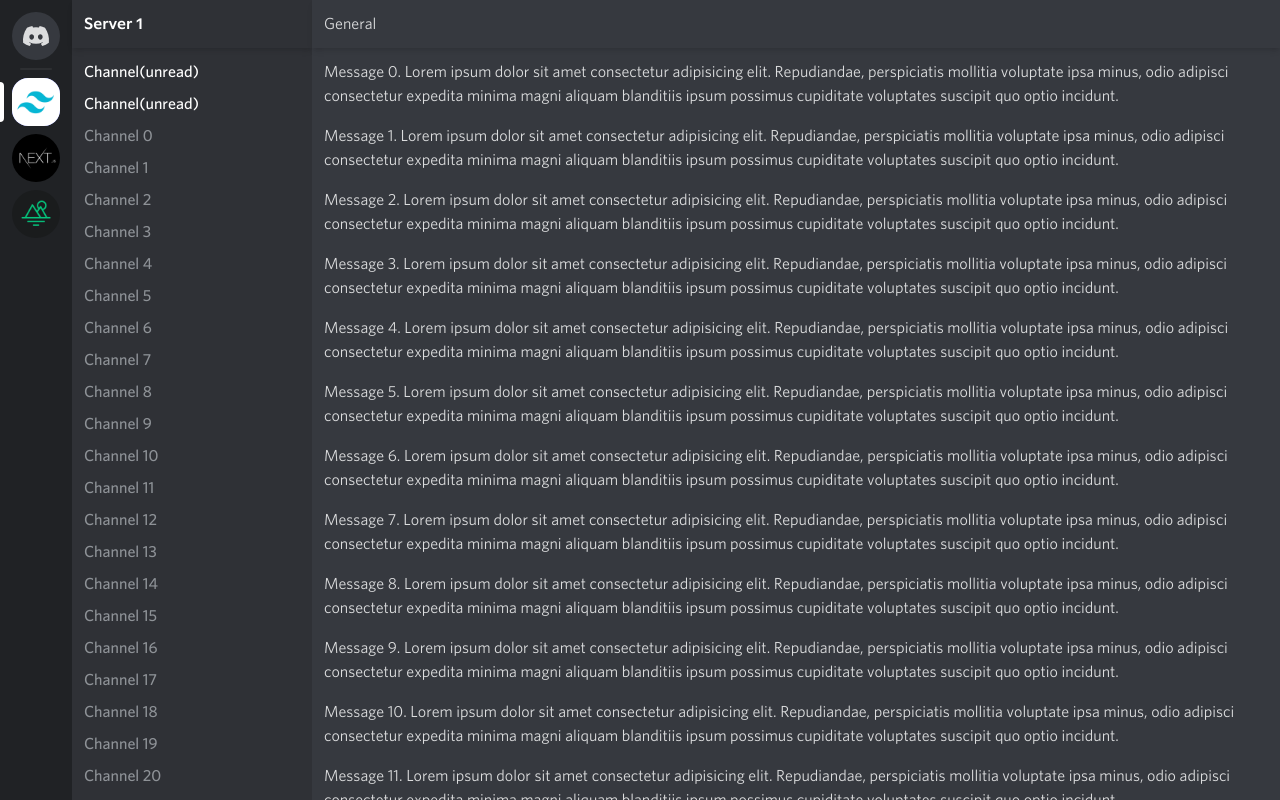
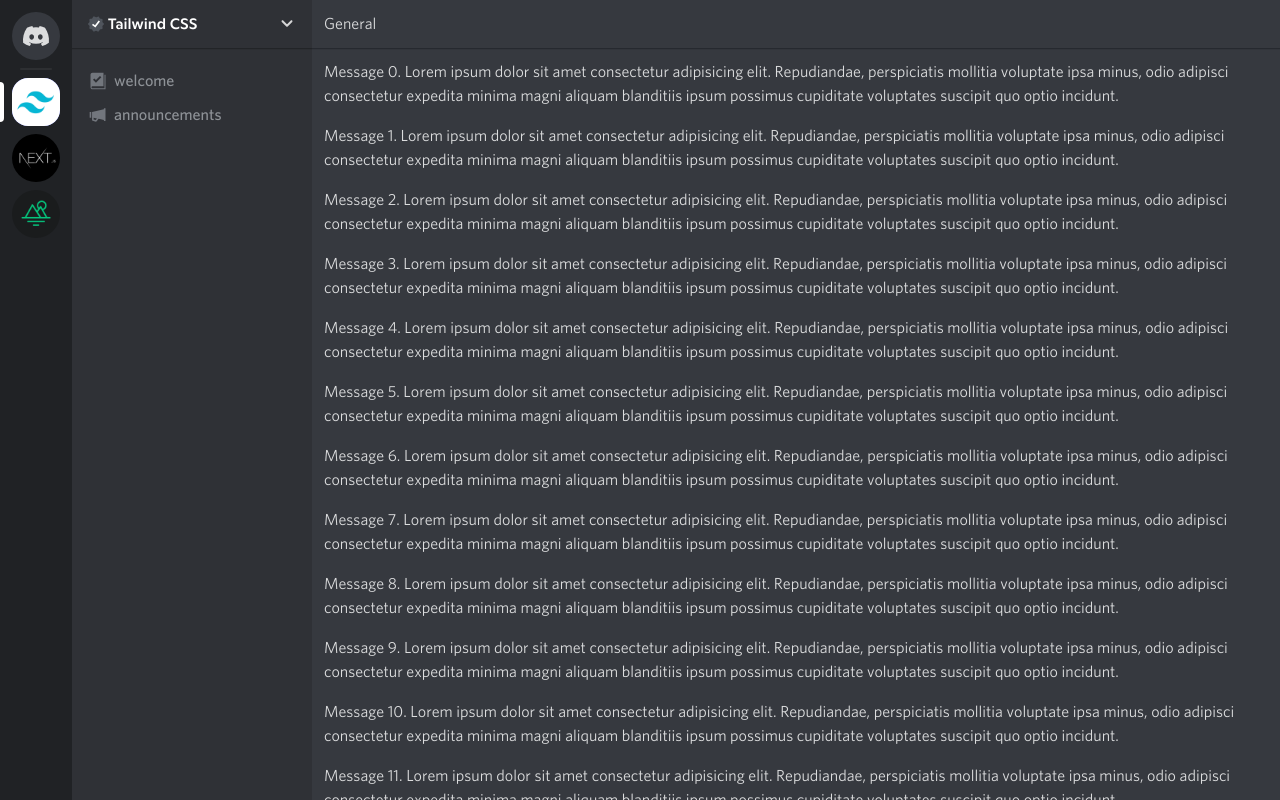
Before and after one commit to Kvaibhav01/discord-clone-tailwind-next13, a Next.js app: page /servers/1 in a window 1280 px wide. Built offline with nearby package versions, Linux system fonts and the light colour scheme.

Commit message:
Built server header and channel list

```diff
--- /dev/null
+++ b/components/icons.js
@@ -0,0 +1,110 @@
+export function DiscordIcon(props) {
+  return (
+    <svg aria-hidden='false' viewBox='0 0 28 20' {...props}>
+      <path
+        fill='currentColor'
+        d='M23.021 1.677A21.227 21.227 0 0017.658 0c-.252.462-.483.935-.687 1.418a19.931 19.931 0 00-5.943 0C10.82.935 10.59.462 10.337.005c-1.856.32-3.659.88-5.37 1.677C1.567 6.78.65 11.754 1.111 16.652A21.504 21.504 0 007.691 20c.532-.726 1.004-1.5 1.407-2.309a13.582 13.582 0 01-2.221-1.078c.188-.137.37-.274.547-.428a15.232 15.232 0 0013.152 0c.177.148.36.291.541.428-.707.424-1.453.787-2.22 1.078.408.808.875 1.578 1.405 2.303a21.5 21.5 0 006.58-3.347h.007c.541-5.674-.922-10.6-3.868-14.97zM9.681 13.638c-1.283 0-2.34-1.193-2.34-2.644S8.37 8.35 9.68 8.35c1.308 0 2.359 1.193 2.338 2.644 0 1.451-1.036 2.644-2.339 2.644zm8.635 0c-1.283 0-2.34-1.193-2.34-2.644s1.036-2.644 2.34-2.644c1.302 0 2.36 1.193 2.338 2.644 0 1.451-1.036 2.644-2.338 2.644z'
+      />
+    </svg>
+  );
+}
+
+export function VerifiedIcon(props) {
+  return (
+    <svg
+      aria-label='Verified'
+      aria-hidden='false'
+      viewBox='0 0 16 15.2'
+      {...props}
+    >
+      <path
+        fill='currentColor'
+        fillRule='evenodd'
+        d='M16 7.6c0 .79-1.28 1.38-1.52 2.09s.44 2 0 2.59-1.84.35-2.46.8-.79 1.84-1.54 2.09-1.67-.8-2.47-.8-1.75 1-2.47.8-.92-1.64-1.54-2.09-2-.18-2.46-.8.23-1.84 0-2.59S0 8.39 0 7.6s1.28-1.38 1.52-2.09-.44-2 0-2.59 1.85-.35 2.48-.8S4.78.28 5.53 0 7.2.83 8 .83s1.75-1 2.47-.8.91 1.64 1.53 2.09 2 .18 2.46.8-.23 1.84 0 2.59S16 6.81 16 7.6z'
+      />
+    </svg>
+  );
+}
+
+export function CheckIcon(props) {
+  return (
+    <svg aria-hidden='false' viewBox='0 0 16 15.2' {...props}>
+      <path
+        d='M7.4 11.17L4 8.62l1-1.36 2 1.53L10.64 4 12 5z'
+        fill='currentColor'
+      />
+    </svg>
+  );
+}
+
+export function ChevronIcon(props) {
+  return (
+    <svg viewBox='0 0 18 18' fill='none' {...props}>
+      <path
+        d='M5.20711 5.54289C4.81658 5.15237 4.18342 5.15237 3.79289 5.54289C3.40237 5.93342 3.40237 6.56658 3.79289 6.95711L5.20711 5.54289ZM9 10.75L8.29289 11.4571C8.68342 11.8476 9.31658 11.8476 9.70711 11.4571L9 10.75ZM14.2071 6.95711C14.5976 6.56658 14.5976 5.93342 14.2071 5.54289C13.8166 5.15237 13.1834 5.15237 12.7929 5.54289L14.2071 6.95711ZM3.79289 6.95711L8.29289 11.4571L9.70711 10.0429L5.20711 5.54289L3.79289 6.95711ZM9.70711 11.4571L14.2071 6.95711L12.7929 5.54289L8.29289 10.0429L9.70711 11.4571Z'
+        fill='currentColor'
+      />
+    </svg>
+  );
+}
+
+export function BookIcon(props) {
+  return (
+    <svg viewBox='0 0 40 40' {...props}>
+      <path
+        fill='currentColor'
+        fillRule='evenodd'
+        clipRule='evenodd'
+        d='M33 34.583V7.5h2v29.167H9c-2.209 0-4-1.866-4-4.167v-25c0-2.301 1.791-4.167 4-4.167h22v27.084H9c-1.104 0-2 .931-2 2.083 0 1.151.896 2.083 2 2.083h24zM23.972 10l-8.083 7.991-3.18-3.147L10 17.506l5.889 5.827 10.778-10.666L23.972 10z'
+      />
+    </svg>
+  );
+}
+
+export function SpeakerphoneIcon(props) {
+  return (
+    <svg viewBox='0 0 24 24' {...props}>
+      <path
+        d='M3.9 8.26H2v7.034h1.9V8.26zM19.1 4v1.127L4.85 8.264v9.854c0 .432.296.807.72.914l3.8.94a.954.954 0 00.99-.35l2.347-3.098L19.1 17.93v1.129H21V4h-1.9zM9.218 17.994l-2.468-.611V15.21l3.92.864-1.452 1.92z'
+        fill='currentColor'
+      />
+    </svg>
+  );
+}
+
+export function ArrowComponent(props) {
+  return (
+    <svg viewBox='0 0 24 24' {...props}>
+      <path
+        fill='currentColor'
+        fillRule='evenodd'
+        clipRule='evenodd'
+        d='M16.59 8.59L12 13.17 7.41 8.59 6 10l6 6 6-6-1.41-1.41z'
+      />
+    </svg>
+  );
+}
+
+export function AddPersonIcon(props) {
+  return (
+    <svg viewBox='0 0 16 16' {...props}>
+      <path
+        fill='currentColor'
+        d='M14 2h2v1h-2v2h-1V3h-2V2h2V0h1v2zM6.5 8.007a2.5 2.5 0 000-5 2.5 2.5 0 000 5zM6.5 8.34c-3.24 0-5.5 1.647-5.5 4v.667h11v-.667c0-2.36-2.26-4-5.5-4z'
+      />
+    </svg>
+  );
+}
+
+export function HashtagIcon(props) {
+  return (
+    <svg viewBox='0 0 24 24' {...props}>
+      <path
+        fill='currentColor'
+        fillRule='evenodd'
+        clipRule='evenodd'
+        d='M5.887 21a.5.5 0 01-.493-.587L6 17H2.595a.5.5 0 01-.492-.586l.175-1A.5.5 0 012.77 15h3.58l1.06-6H4.005a.5.5 0 01-.492-.586l.175-1A.5.5 0 014.18 7h3.58l.637-3.587A.5.5 0 018.889 3h.984a.5.5 0 01.493.587L9.76 7h6l.637-3.587A.5.5 0 0116.889 3h.984a.5.5 0 01.493.587L17.76 7h3.405a.5.5 0 01.492.586l-.175 1A.5.5 0 0120.99 9h-3.58l-1.06 6h3.405a.5.5 0 01.492.586l-.175 1a.5.5 0 01-.492.414H16l-.637 3.587a.5.5 0 01-.492.413h-.984a.5.5 0 01-.493-.587L14 17H8l-.637 3.587a.5.5 0 01-.492.413h-.984zM9.41 9l-1.06 6h6l1.06-6h-6z'
+      />
+    </svg>
+  );
+}
--- a/pages/servers/[sid].js
+++ b/pages/servers/[sid].js
@@ -1,26 +1,51 @@
 import { useRouter } from 'next/router';
+import {
+  AddPersonIcon,
+  BookIcon,
+  CheckIcon,
+  ChevronIcon,
+  SpeakerphoneIcon,
+  VerifiedIcon,
+} from '../../components/icons';
 
 export default function Server() {
   let router = useRouter();
   return (
     <>
-      {/* Channels */}
       <div className='flex w-60 flex-col bg-gray-800'>
-        <div className='flex h-12 items-center px-3 font-title text-white shadow-md'>
-          Server {router.query.sid}
-        </div>
-        <div className='flex-1 space-y-2 overflow-y-scroll p-3 font-medium text-gray-300'>
-          <p className='text-white'>Channel(unread)</p>
-          <p className='text-white'>Channel(unread)</p>
-          {[...Array(40)].map((_, index) => (
-            <p>Channel {index}</p>
-          ))}
+        <button className='flex h-12 items-center px-4 font-title text-[15px] text-white shadow-sm transition hover:bg-gray-550/[0.16]'>
+          <div className='relative mr-1 h-4 w-4'>
+            <VerifiedIcon className='absolute h-4 w-4 text-gray-550' />
+            <CheckIcon className='absolute h-4 w-4' />
+          </div>
+          Tailwind CSS
+          <ChevronIcon className='ml-auto h-[18px] w-[18px] opacity-80' />
+        </button>
+
+        <div className='mt-[17px] flex-1 overflow-y-scroll font-medium text-gray-300'>
+          <div className='space-y-0.5'>
+            <a
+              href='#'
+              className='group mx-2 flex items-center rounded px-2 py-1 text-gray-300 hover:bg-gray-550/[0.16] hover:text-gray-100'
+            >
+              <BookIcon className='mr-1.5 h-5 w-5 text-gray-400' />
+              welcome
+              <AddPersonIcon className='ml-auto h-4 w-4 text-gray-200 opacity-0 hover:text-gray-100 group-hover:opacity-100' />
+            </a>
+            <a
+              href='#'
+              className='group mx-2 flex items-center rounded px-2 py-1 text-gray-300 hover:bg-gray-550/[0.16] hover:text-gray-100'
+            >
+              <SpeakerphoneIcon className='mr-1.5 h-5 w-5 text-gray-400' />
+              announcements
+              <AddPersonIcon className='ml-auto h-4 w-4 text-gray-200 opacity-0 hover:text-gray-100 group-hover:opacity-100' />
+            </a>
+          </div>
         </div>
       </div>
 
-      {/* Main area */}
       <div className='flex flex-1 flex-col bg-gray-700'>
-        <div className='flex h-12 items-center px-3 shadow-md'>General</div>
+        <div className='flex h-12 items-center px-3 shadow-sm'>General</div>
         <div className='flex-1 space-y-4 overflow-y-scroll p-3'>
           {[...Array(40)].map((_, index) => (
             <p>
--- a/tailwind.config.js
+++ b/tailwind.config.js
@@ -8,6 +8,11 @@
     './components/**/*.{js,ts,jsx,tsx,mdx}',
   ],
   theme: {
+    boxShadow: {
+      sm: '0 1px 0 rgba(4,4,5,0.2),0 1.5px 0 rgba(6,6,7,0.05),0 2px 0 rgba(4,4,5,0.05)',
+      md: '0 4px 4px rgba(0,0,0,0.16)',
+      lg: '0 8px 16px rgba(0,0,0,0.24)',
+    },
     extend: {
       fontFamily: {
         sans: ['Whitney', 'Open Sans', ...defaultTheme.fontFamily.sans],
@@ -22,6 +27,7 @@
           300: '#8E9297',
           400: '#72767D',
           500: '#5C6067',
+          550: '#4f545c',
           600: '#464950',
           700: '#36393F',
           800: '#2F3136',
```
